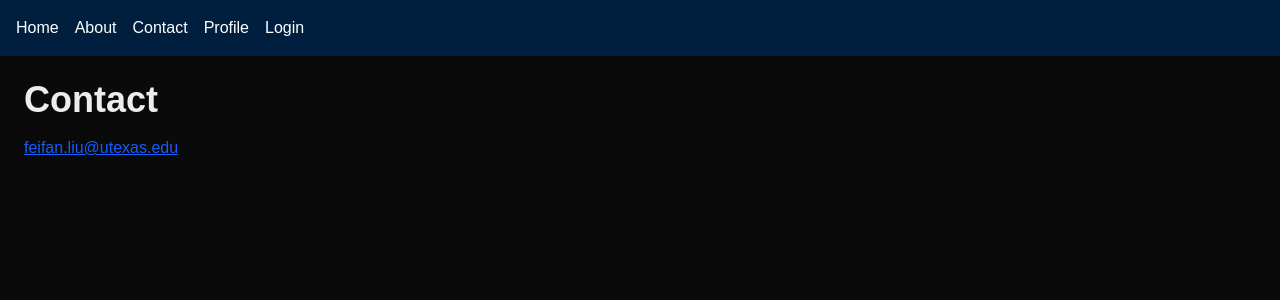
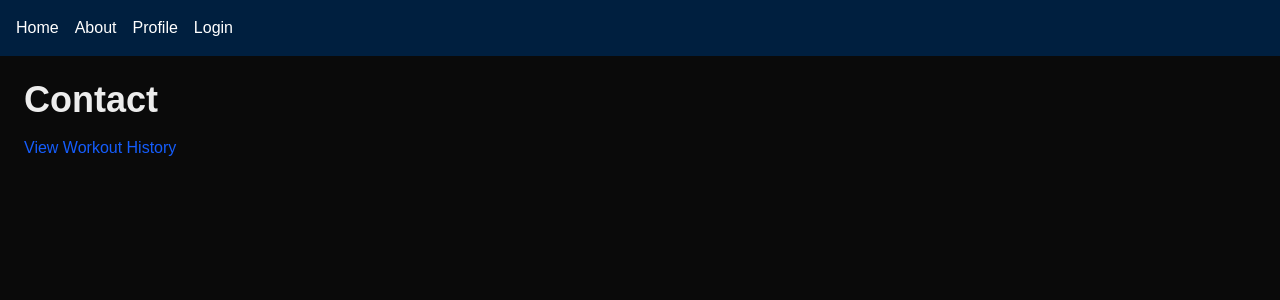
Before and after one commit to feifanl/workout_metrics, a Next.js app: page /profile in a window 1280 px wide. Shown: the top 300 px of the page. Built offline with nearby package versions, Linux system fonts and the light colour scheme.

Commit message:
Render workout session data

```diff
--- a/src/app/about/page.tsx
+++ b/src/app/about/page.tsx
@@ -4,6 +4,11 @@ export default function AboutPage() {
       <h1 className = "text-4xl font-bold mb-4">About This App</h1>
       <p>Built with Next.js and Supabase. Personal project of Feifan Liu started on 11/16/2025.</p>
       <p>Work in progress!</p>
+
+      <h1 className = "text-4xl font-bold mb-4">Contact</h1>
+      <a href = "mailto:feifan.liu@utexas.edu" className="text-blue-600 visited:text-purple-600 underline hover:text-blue-800">
+        feifan.liu@utexas.edu
+      </a>
     </main>
   );
 }
--- a/src/app/components/Navbar.tsx
+++ b/src/app/components/Navbar.tsx
@@ -5,7 +5,6 @@ export default function Navbar() {
     <nav className="p-4 bg-[#001f3f] text-white relative z-50 w-full">
       <Link href="/" className="text-white mr-4">Home</Link>
       <Link href="/about" className="text-white mr-4">About</Link>
-      <Link href="/contact" className="text-white mr-4">Contact</Link>
       <Link href="/profile" className="text-white mr-4">Profile</Link>
       <Link href="/login" className="text-white">Login</Link>
     </nav>
--- a/src/app/contact/page.tsx
+++ /dev/null
@@ -1,10 +0,0 @@
-export default function ContactPage() {
-  return (
-    <main className="p-6">
-      <h1 className = "text-4xl font-bold mb-4">Contact</h1>
-      <a href = "mailto:feifan.liu@utexas.edu" className="text-blue-600 visited:text-purple-600 underline hover:text-blue-800">
-        feifan.liu@utexas.edu
-      </a>
-    </main>
-  );
-}
--- a/src/app/page.tsx
+++ b/src/app/page.tsx
@@ -1,4 +1,5 @@
 import Image from "next/image";
+import Link from "next/link";
 
 export default function Home() {
   return (
@@ -9,18 +10,15 @@ export default function Home() {
       </p>
 
       <nav className="flex gap-4">
-        <a href="/about" className="text-blue-600 hover:underline">
+        <Link href="/about" className="text-blue-600 hover:underline">
           About
-        </a>
-        <a href="/contact" className="text-blue-600 hover:underline">
-          Contact
-        </a>
-        <a href = "/profile" className="text-blue-600 hover:underline">
+        </Link>
+        <Link href = "/profile" className="text-blue-600 hover:underline">
           View Profile
-        </a>
-        <a href = "/login" className="text-blue-600 hover:underline">
+        </Link>
+        <Link href = "/login" className="text-blue-600 hover:underline">
           Login
-        </a>
+        </Link>
       </nav>
     </main>
   );
--- a/src/app/profile/page.tsx
+++ b/src/app/profile/page.tsx
@@ -1,10 +1,12 @@
+import Link from 'next/link'
+
 export default function ProfilePage() {
   return (
     <main className="p-6">
       <h1 className = "text-4xl font-bold mb-4">Contact</h1>
-      <a href = "mailto:feifan.liu@utexas.edu" className="text-blue-600 visited:text-purple-600 underline hover:text-blue-800">
-        feifan.liu@utexas.edu
-      </a>
+      <Link href = "/workout-history" className="text-blue-600 hover:underline">
+        View Workout History
+      </Link>
     </main>
   );
 }
--- /dev/null
+++ b/src/app/workout-history/page.tsx
@@ -0,0 +1,19 @@
+import { createClient } from "@/utils/supabase/server"
+
+export default async function WorkoutHistoryPage() {
+    const supabase = await createClient();
+
+    const { data, error } = await supabase
+            .from('workout_sessions')
+            .select('*')
+
+    return (
+        <main className="p-6">
+        {data?.map((session) => (
+            <div key = {session.id} className="text-red-200 align-middle">
+                {session.session_date}
+            </div>
+        ))}
+        </main>
+    );
+}
```
Also changed, not shown: src/utils/supabase/client.ts (renamed from utils/supabase/client.ts), src/utils/supabase/middleware.ts (renamed from utils/supabase/middleware.ts), src/utils/supabase/server.ts (renamed from utils/supabase/server.ts).
